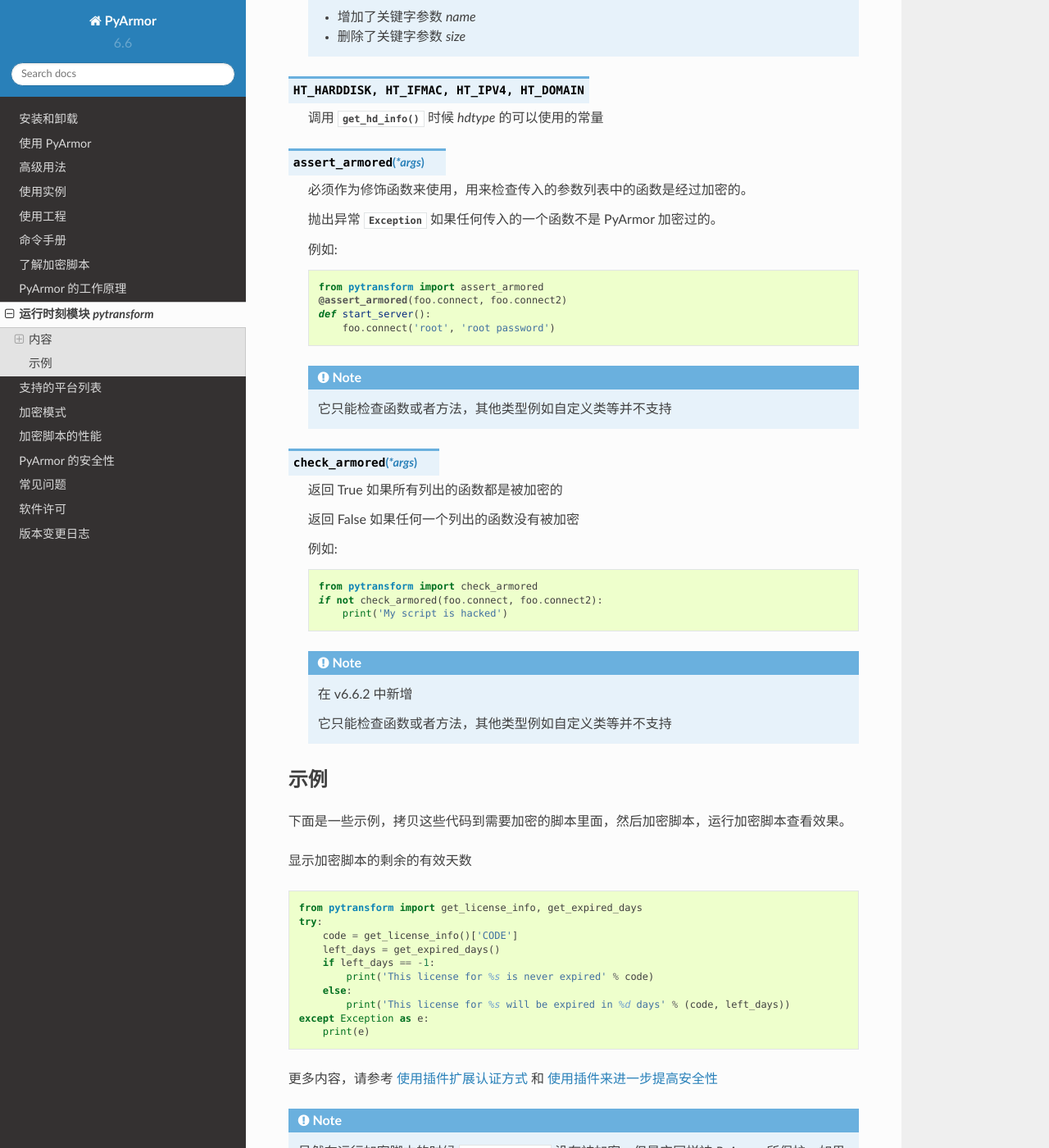
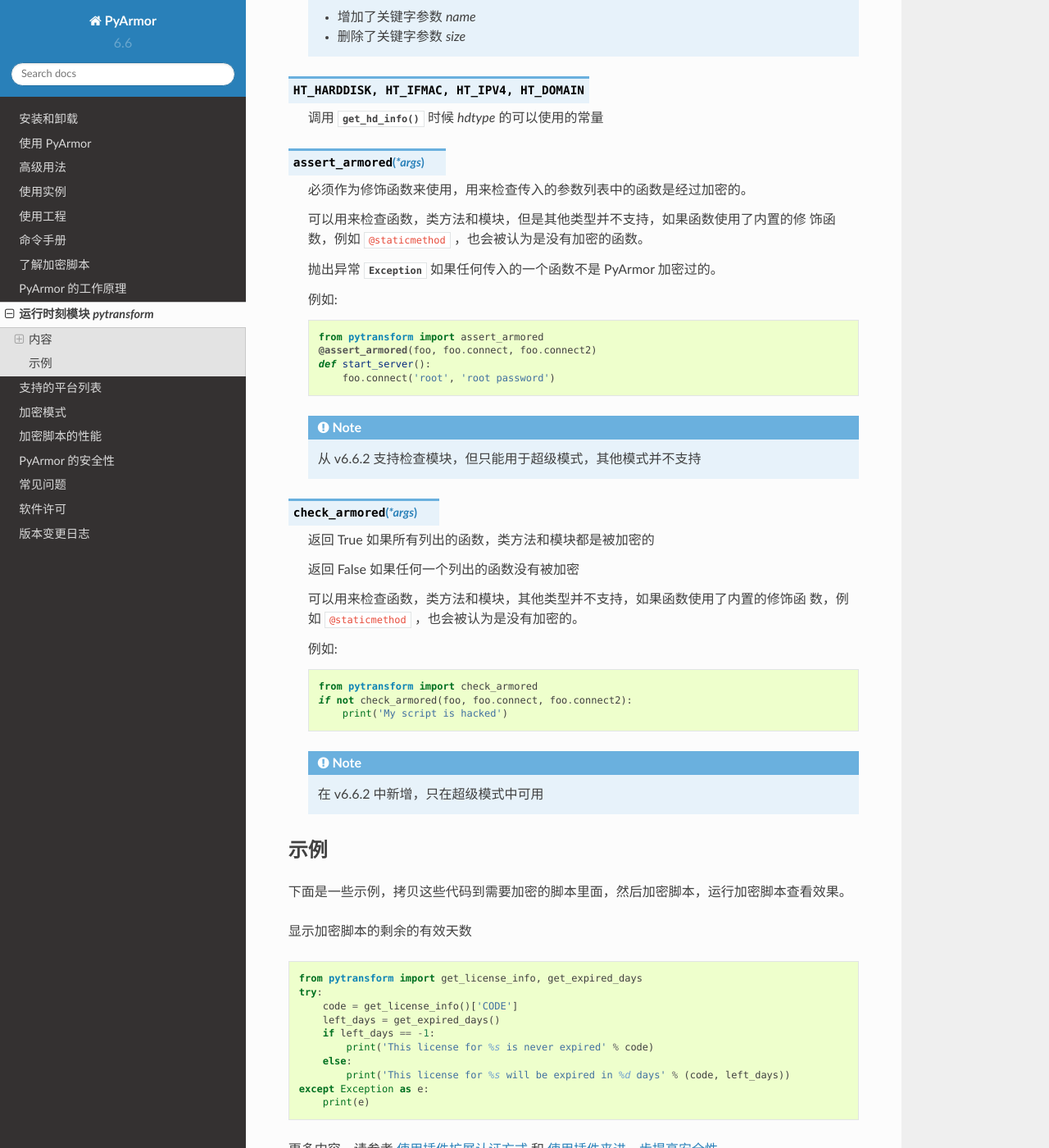
Before and after one commit to dashingsoft/pyarmor-docs-zh, a Sphinx documentation site: the page built from docs/pytransform.rst, in a window 1280 px wide and 1400 px high, scrolled down 2074 px. Shown: the whole window at 82% size. Built offline with Sphinx 7.4.7 and the Read the Docs theme 2.0.0, drawn with Linux system fonts in a browser that asks for light colours.

Commit message:
Refine check_armored

```diff
--- a/docs/pytransform.rst
+++ b/docs/pytransform.rst
@@ -105,34 +105,36 @@ Python 脚本里来做。在这个时候，模块 :mod:`pytransform` 会提供
 
    必须作为修饰函数来使用，用来检查传入的参数列表中的函数是经过加密的。
 
+   可以用来检查函数，类方法和模块，但是其他类型并不支持，如果函数使用了内置的修
+   饰函数，例如 ``@staticmethod`` ，也会被认为是没有加密的函数。
+
    抛出异常 :exc:`Exception` 如果任何传入的一个函数不是 PyArmor 加密过的。
 
    例如::
 
      from pytransform import assert_armored
-     @assert_armored(foo.connect, foo.connect2)
+     @assert_armored(foo, foo.connect, foo.connect2)
      def start_server():
          foo.connect('root', 'root password')
 
-   .. note::
-
-      它只能检查函数或者方法，其他类型例如自定义类等并不支持
+   .. note:: 从 v6.6.2 支持检查模块，但只能用于超级模式，其他模式并不支持
 
 .. function:: check_armored(*args)
 
-   返回 True 如果所有列出的函数都是被加密的
+   返回 True 如果所有列出的函数，类方法和模块都是被加密的
 
    返回 False 如果任何一个列出的函数没有被加密
+
+   可以用来检查函数，类方法和模块，其他类型并不支持，如果函数使用了内置的修饰函
+   数，例如 ``@staticmethod`` ，也会被认为是没有加密的。
 
    例如::
 
      from pytransform import check_armored
-     if not check_armored(foo.connect, foo.connect2):
+     if not check_armored(foo, foo.connect, foo.connect2):
          print('My script is hacked')
 
-   .. note:: 在 v6.6.2 中新增
-
-      它只能检查函数或者方法，其他类型例如自定义类等并不支持
+   .. note:: 在 v6.6.2 中新增，只在超级模式中可用
 
 示例
 ----
```
